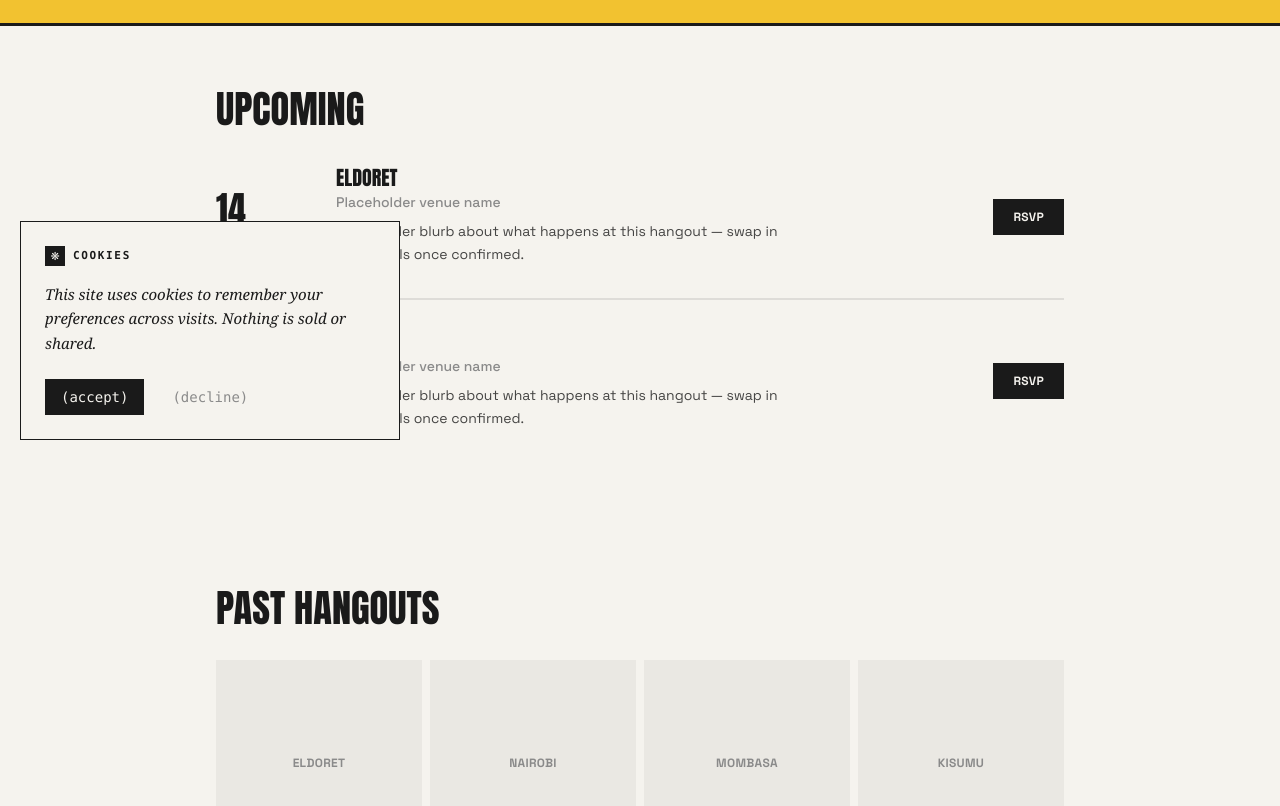
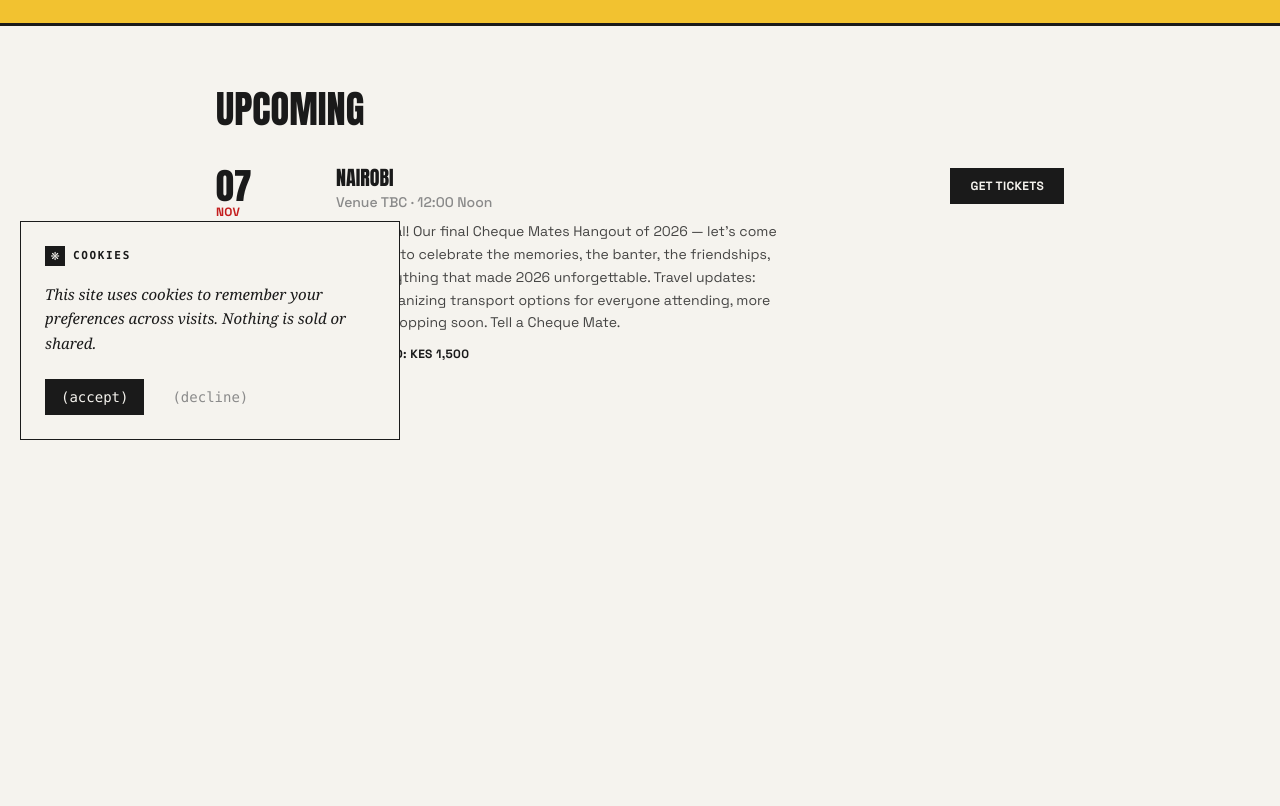
Before and after one commit to Jhny23/mic-cheque, a Next.js app in the folder mic-cheque-web/: page /hangouts in a window 1280 px wide. Shown: the part 340-1146 px from the top of the page. After the commit the page ends 800 px from the top, so only its background shows below. Built offline with nearby package versions, Linux system fonts and the light colour scheme.

Commit message:
Add real Nov 7 Cheque Mates Hangout event, remove past-events section entirely

```diff
--- a/mic-cheque-web/app/hangouts/page.tsx
+++ b/mic-cheque-web/app/hangouts/page.tsx
@@ -1,7 +1,6 @@
 import type { Metadata } from "next";
 import Navbar from "@/components/Navbar";
 import EventRow, { HangoutEvent } from "@/components/EventRow";
-import RecapTile from "@/components/RecapTile";
 
 export const metadata: Metadata = {
   title: "Hangouts — Mic Cheque Podcast",
@@ -9,26 +8,19 @@ export const metadata: Metadata = {
     "Cheque Mates Hangouts — meet up with the Mic Cheque Podcast crew in person.",
 };
 
-// Placeholder events — swap in real dates/venues once ready.
 const events: HangoutEvent[] = [
   {
-    day: "14",
-    month: "Nov",
-    city: "Eldoret",
-    venue: "Placeholder venue name",
-    blurb: "Placeholder blurb about what happens at this hangout — swap in real details once confirmed.",
-  },
-  {
-    day: "29",
+    day: "07",
     month: "Nov",
     city: "Nairobi",
-    venue: "Placeholder venue name",
-    blurb: "Placeholder blurb about what happens at this hangout — swap in real details once confirmed.",
+    venue: "Venue TBC",
+    time: "12:00 Noon",
+    price: "KES 1,500",
+    blurb:
+      "It's official! Our final Cheque Mates Hangout of 2026 — let's come together to celebrate the memories, the banter, the friendships, and everything that made 2026 unforgettable. Travel updates: we're organizing transport options for everyone attending, more details dropping soon. Tell a Cheque Mate.",
+    ticketUrl: "https://micchequepodcast.hustlesasa.shop",
   },
 ];
-
-// Placeholder recap cities — swap in real photos once ready.
-const recaps = ["Eldoret", "Nairobi", "Mombasa", "Kisumu"];
 
 export default function HangoutsPage() {
   return (
@@ -60,17 +52,6 @@ export default function HangoutsPage() {
           ))}
         </div>
       </section>
-
-      <section className="px-6 py-16 max-w-4xl mx-auto">
-        <h2 className="font-display uppercase leading-none text-ink text-[clamp(1.6rem,3.5vw,2.4rem)] mb-8">
-          Past Hangouts
-        </h2>
-        <div className="grid grid-cols-2 sm:grid-cols-4 gap-2">
-          {recaps.map((city) => (
-            <RecapTile city={city} key={city} />
-          ))}
-        </div>
-      </section>
     </main>
   );
 }
--- a/mic-cheque-web/components/EventRow.tsx
+++ b/mic-cheque-web/components/EventRow.tsx
@@ -3,12 +3,15 @@ export type HangoutEvent = {
   month: string;
   city: string;
   venue: string;
+  time: string;
+  price: string;
   blurb: string;
+  ticketUrl: string;
 };
 
 export default function EventRow({ event }: { event: HangoutEvent }) {
   return (
-    <div className="flex flex-col sm:flex-row sm:items-center gap-6 py-8">
+    <div className="flex flex-col sm:flex-row sm:items-start gap-6 py-8">
       {/* date block */}
       <div className="flex sm:flex-col items-baseline sm:items-start gap-2 sm:gap-0 sm:w-24 shrink-0">
         <span className="font-display text-ink leading-none text-4xl">
@@ -25,20 +28,25 @@ export default function EventRow({ event }: { event: HangoutEvent }) {
           {event.city}
         </h3>
         <p className="font-body font-medium text-sm text-static mt-1">
-          {event.venue}
+          {event.venue} · {event.time}
         </p>
         <p className="font-body text-sm text-ink mt-2 leading-relaxed opacity-80 max-w-md">
           {event.blurb}
+        </p>
+        <p className="font-body font-bold text-xs uppercase tracking-wide text-ink mt-3">
+          Early bird: {event.price}
         </p>
       </div>
 
       {/* action */}
       <div className="sm:shrink-0">
         <a
-          href="#"
+          href={event.ticketUrl}
+          target="_blank"
+          rel="noopener noreferrer"
           className="inline-block font-body font-bold px-5 py-2.5 uppercase text-xs tracking-wide bg-ink text-paper"
         >
-          RSVP
+          Get Tickets
         </a>
       </div>
     </div>
--- a/mic-cheque-web/components/RecapTile.tsx
+++ /dev/null
@@ -1,27 +0,0 @@
-export default function RecapTile({
-  city,
-  photo,
-}: {
-  city: string;
-  photo?: string;
-}) {
-  return (
-    <div className="relative aspect-square overflow-hidden bg-ink/5">
-      {photo ? (
-        // eslint-disable-next-line @next/next/no-img-element
-        <img
-          src={photo}
-          alt={`${city} hangout recap`}
-          className="absolute inset-0 w-full h-full object-cover"
-          style={{ filter: "grayscale(1) contrast(1.05)" }}
-        />
-      ) : (
-        <div className="absolute inset-0 flex items-center justify-center">
-          <span className="font-body font-bold text-xs uppercase tracking-wide text-static">
-            {city}
-          </span>
-        </div>
-      )}
-    </div>
-  );
-}
```
